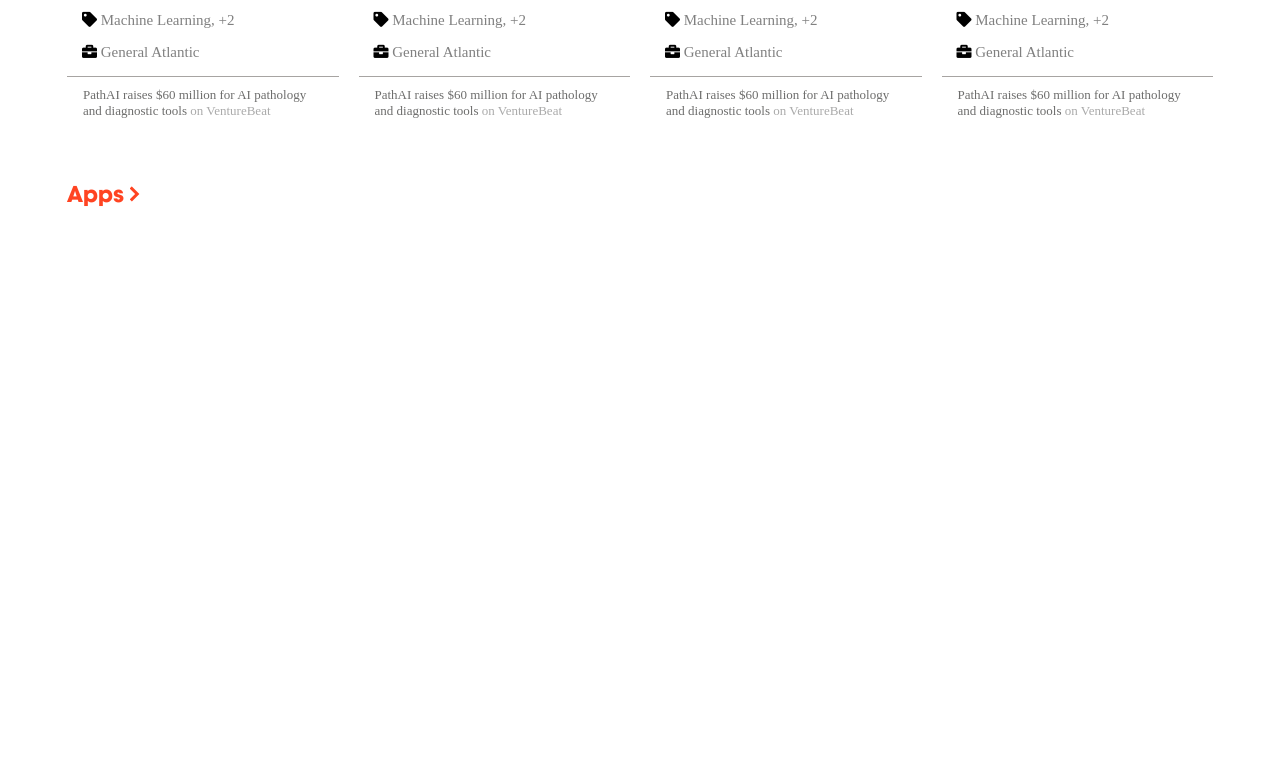
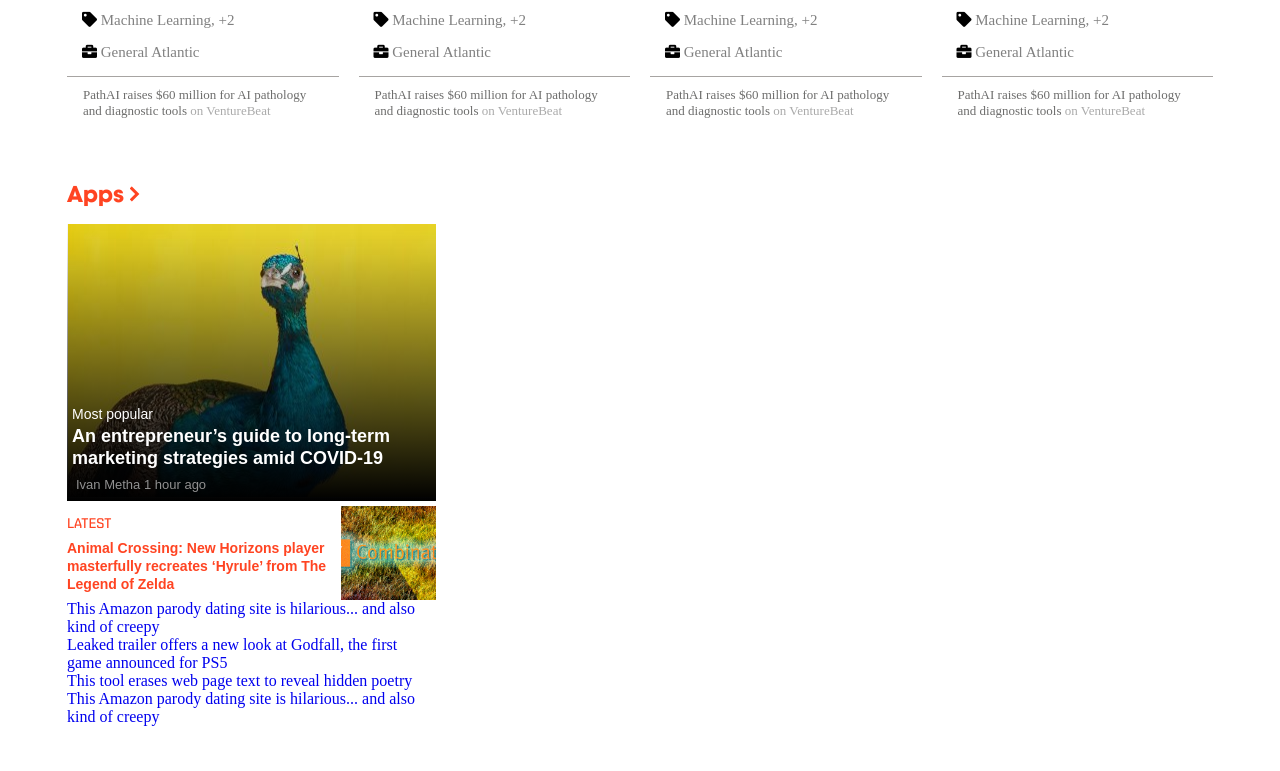
Before and after one commit to asiimwedismas/thnextweb-page, a plain HTML site: page index.html in a window 1280 px wide. Shown: the part 1265-2036 px from the top of the page. Before the commit the page ends 1474 px from the top, so only its background shows below. Drawn offline with Linux system fonts and the light colour scheme; a web font is replaced by a local one.

Commit message:
add apps content

```diff
--- a/css/style.css
+++ b/css/style.css
@@ -133,6 +133,12 @@
   font-weight: 500;
   line-height: 14px;
   color: #919191;
+}
+
+.header-latest-header img {
+  display: block;
+  width: 95px;
+  height: 94px;
 }
 
 header nav:nth-child(3) ul:first-child {
@@ -597,9 +603,3 @@
   line-height: 18px;
   color: rgb(255, 68, 34);
 }
-
-.header-latest-header img {
-  display: block;
-  width: 95px;
-  height: 94px;
-}
--- a/index.html
+++ b/index.html
@@ -420,14 +420,60 @@
 
   <!-- Apps section -->
   <div class="container-rj row-slide-rj deals">
+
     <div class="col-sm-12 col-md-6 col-xl-4">
-                <div class="latest-new-header flex-row-rj flex-justify-between-rj flex-align-center-rj col-sm-12 col-md-6 col-xl-4">
-                      <h2><a href="#">Apps <img src="img/arrow.png" alt=""></a>  </h2>
+            <div class="latest-new-header flex-row-rj flex-justify-between-rj flex-align-center-rj col-sm-12 col-md-6 col-xl-4">
+                  <h2><a href="#">Apps <img src="img/arrow.png" alt=""></a>  </h2>
 
-                </div>
+            </div>
+            <div class="gallery-latest app-item">
+              <a href="#">
+                  <ul class="list-latest">
+                      <li>
+                        <div class="image image-relative">
+                            <img class="gradient img-latest-news" src="img/apps1.jpg" alt="">
+                            <div class="header-apps flex-row-rj flex-align-end-rj">
+                              <div class="description-app">
+                                <h5>Most popular</h5>
+                                <h3>An entrepreneur’s guide to long-term marketing strategies amid COVID-19 </h3>
+                                <p class="author">
+                                      Ivan Metha 1 hour ago
+                                </p>
+                              </div>
+                            </div>
+                        </div>
+                      </li>
+                      <li>
+                        <div class="header-latest-header flex-row-rj flex-justify-between-rj flex-align-center-rj">
+                          <div class="div-latest-header">
+                            <h5>LATEST</h5>
+                            <h4>Animal Crossing: New Horizons player masterfully recreates ‘Hyrule’ from The Legend of Zelda</h4>
+                          </div>
+                          <img src="img/latest-header-img1.jpg" alt="">
+                         </div>
+                         <div class="list-latest-header">
+                           <ul>
+                             <li>
+                                <a href="#">This Amazon parody dating site is hilarious... and also kind of creepy</a>
+                            </li>
+                            <li>
+                                 <a href="#">Leaked trailer offers a new look at Godfall, the first game announced for PS5</a>
+                             </li>
+                             <li>
+                                <a href="#">This tool erases web page text to reveal hidden poetry</a>
+                            </li>
+                            <li>
+                               <a href="#">This Amazon parody dating site is hilarious... and also kind of creepy</a>
+                           </li>
+                           </ul>
+                         </div>
+                  </ul>
+                </a>
+              </div>
+        </div>
+
     </div>
 
-  </div>
 
 </body>
 
```
